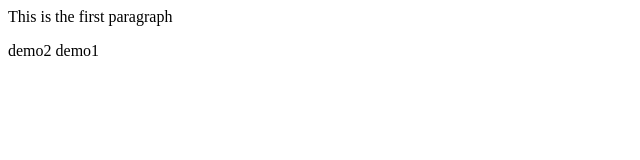
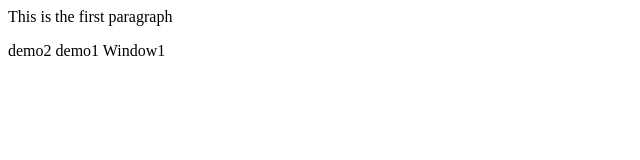
Before and after one commit to valferien/part4.demo, a plain HTML site: page index.html in a window 1280 px wide. Shown: the full height of the page, 0-640 px from the left. Drawn offline with Linux system fonts and the light colour scheme.

Commit message:
window1 content

```diff
--- a/index.html
+++ b/index.html
@@ -6,6 +6,7 @@
 	<p>This is the first paragraph</p>
 	<span>demo2</span>
         <span>demo1</span>
+<span>Window1</span>
 
 </body>
 
```
